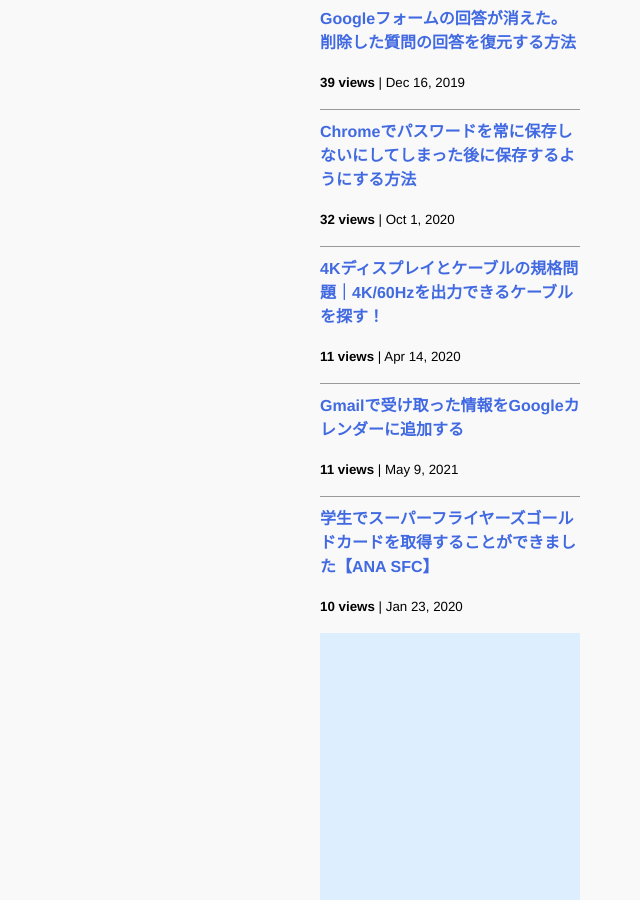
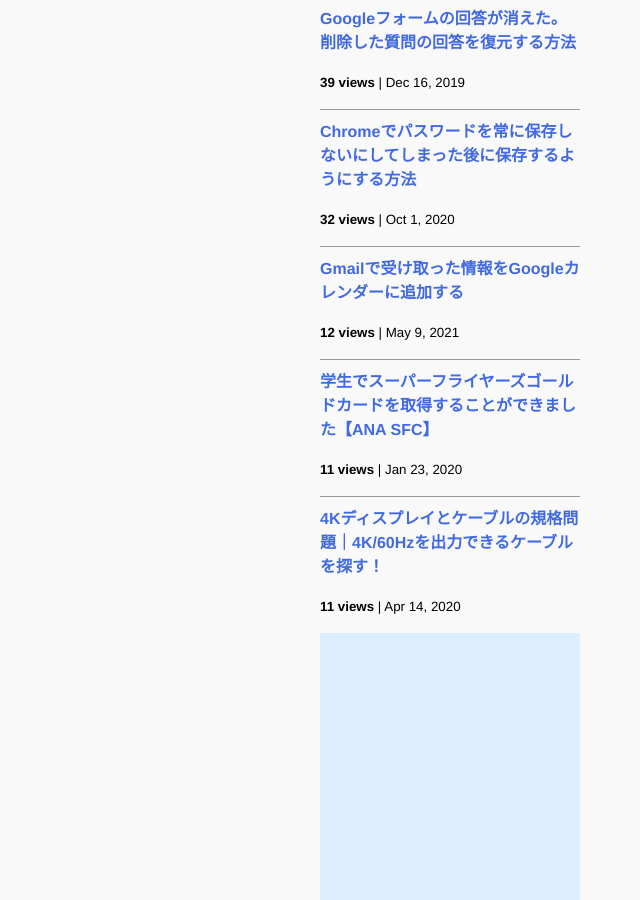
Before and after one commit to iwanaminami/shoyaiwaname, a Jekyll site: the page built from about.markdown, in a window 1280 px wide and 900 px high, scrolled down 1265 px. Shown: the whole window, without its empty margins (640-1280 px from the left). Built offline with Jekyll 4.4.1, drawn with Linux system fonts in a browser that asks for light colours; nearby versions of some CDN libraries; comment, search, counter and statistics services are not loaded.

Commit message:
chore(ga): update _data/popularposts.yml 20260202-1552

```diff
--- a/_data/popularposts.yml
+++ b/_data/popularposts.yml
@@ -9,9 +9,9 @@
     url: "/2019/12/16/restore-googleform.html"
   - view: 32
     url: "/2020/10/01/googlepassword.html"
+  - view: 12
+    url: "/2021/05/09/gmailtocalendar.html"
+  - view: 11
+    url: "/2020/01/23/sfcgold.html"
   - view: 11
     url: "/2020/04/14/4kcable.html"
-  - view: 11
-    url: "/2021/05/09/gmailtocalendar.html"
-  - view: 10
-    url: "/2020/01/23/sfcgold.html"
```
